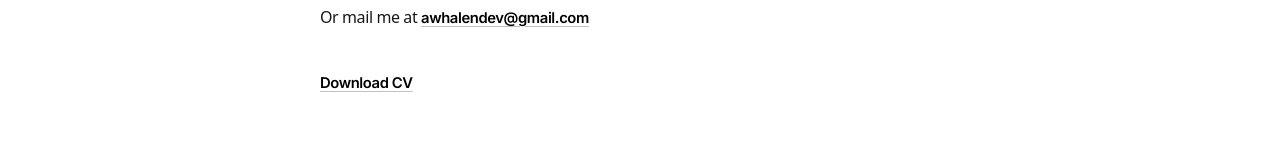
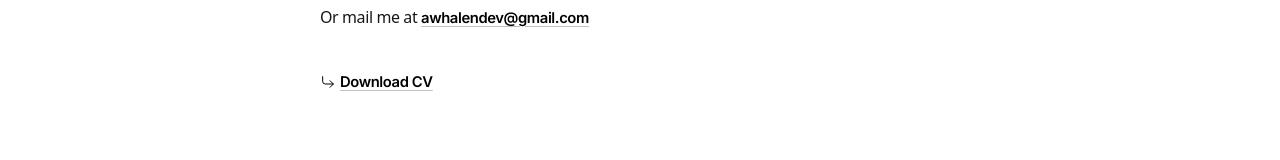
Before and after one commit to Awhalen1999/portfolio, a Next.js app: page / in a window 1280 px wide. Shown: the part 1034-1194 px from the top of the page. Built offline with nearby package versions, Linux system fonts and the light colour scheme; a web font is replaced by a local one.

Commit message:
update cv download button

```diff
--- a/app/page.tsx
+++ b/app/page.tsx
@@ -1,7 +1,13 @@
 import Link from "next/link";
 import Image from "next/image";
 import { Chip } from "@/components/ui/chip";
-import { MapPin, Coffee, Linkedin, Github } from "lucide-react";
+import {
+  MapPin,
+  Coffee,
+  Linkedin,
+  Github,
+  CornerDownRight,
+} from "lucide-react";
 import { TextFade } from "@/components/ui/text-fade";
 import { IconButton } from "@/components/ui/icon-button";
 
@@ -536,17 +542,19 @@ export default function AboutPage() {
         </p>
       </div>
 
-      {/* Email Contact */}
-      <div className=" space-y-2"></div>
+      {/* Download CV */}
+      <div className="space-y-2">
         <p className="text-style--60">
           <a
             href="/alex_whalen_resume_11_2025.pdf"
             download="alex_whalen_resume.pdf"
-          className="text-style-body-link"
+            className="text-style-body-link inline-flex items-center gap-1"
           >
-          Download CV
+            <CornerDownRight strokeWidth={1.5} className="h-4 w-4" /> Download
+            CV
           </a>
         </p>
+      </div>
     </TextFade>
   );
 }
```
Lines whose indentation alone changed are shown as unchanged.
